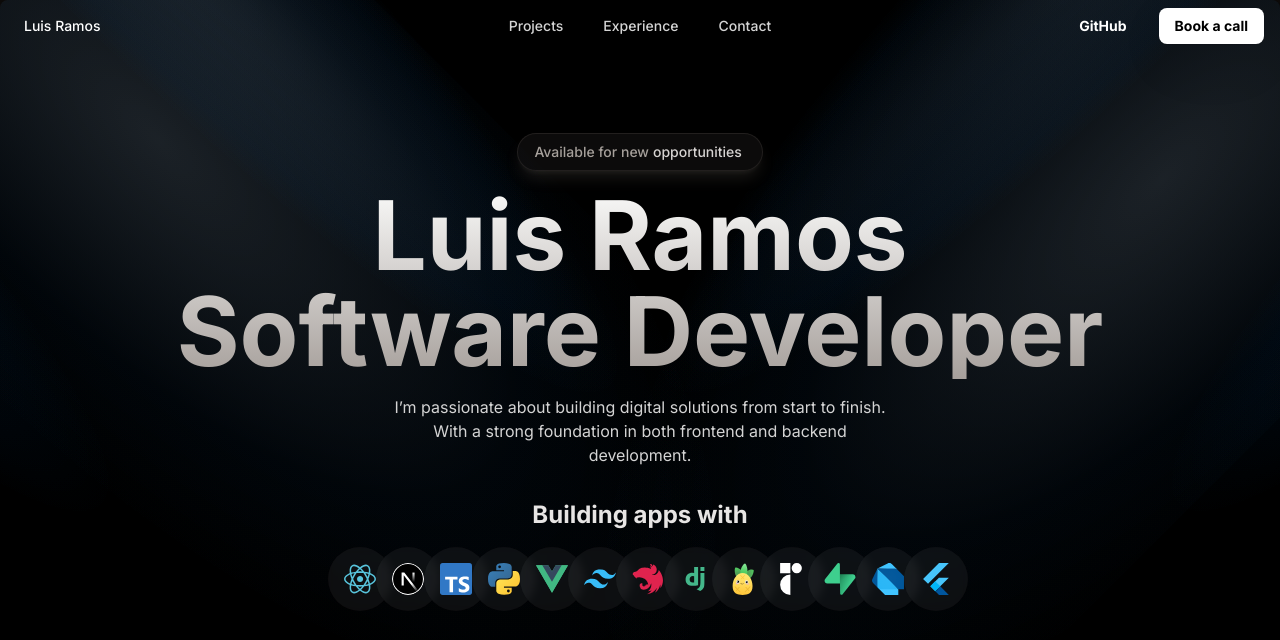
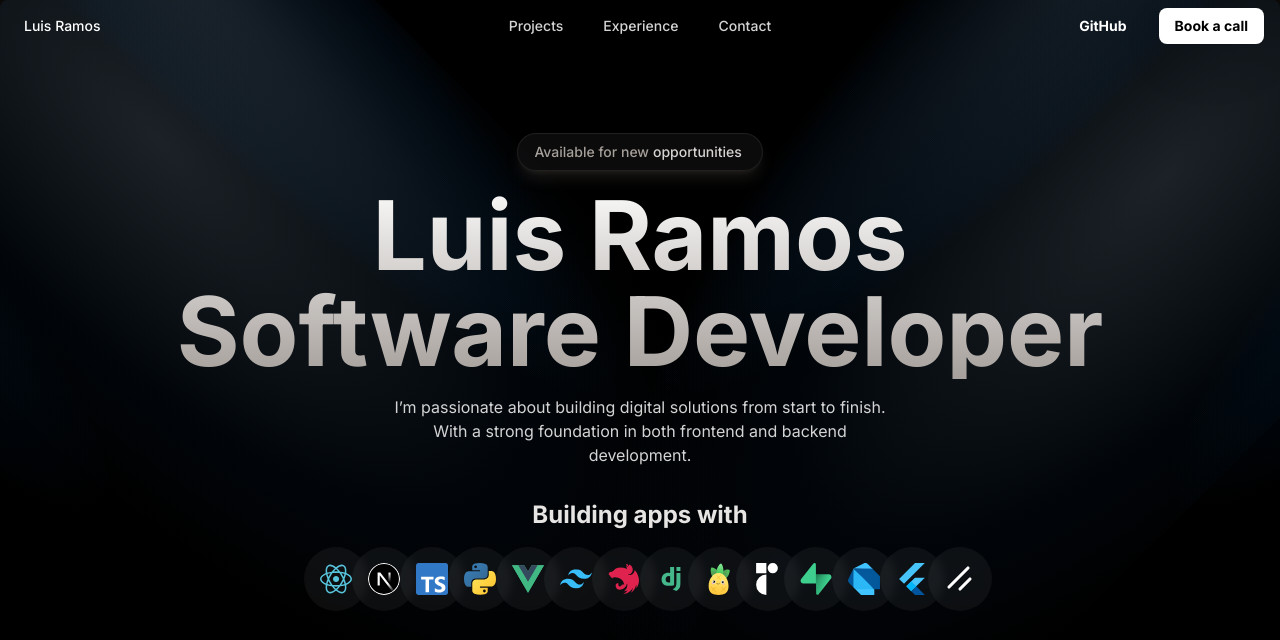
Before and after one commit to Ezzz-Lui/aceternityUI-next-portfolio, a Next.js app: page / in a window 1280 px wide. Shown: the top 640 px of the page. Built offline with nearby package versions, Linux system fonts and the light colour scheme.

Commit message:
fix: add Shadcn UI to technologies list in AnimatedTooltipPreview

```diff
--- a/components/Portfolio/TooltipDock.tsx
+++ b/components/Portfolio/TooltipDock.tsx
@@ -94,6 +94,12 @@ const technologies = [
     name: "Flutter",
     designation: "Mobile Development",
     icon: Flutter,
+  },
+  {
+    id: 15,
+    name: "Shadcn UI",
+    designation: "UI Components",
+    icon: shadcnui,
   }
 
 ];
```
